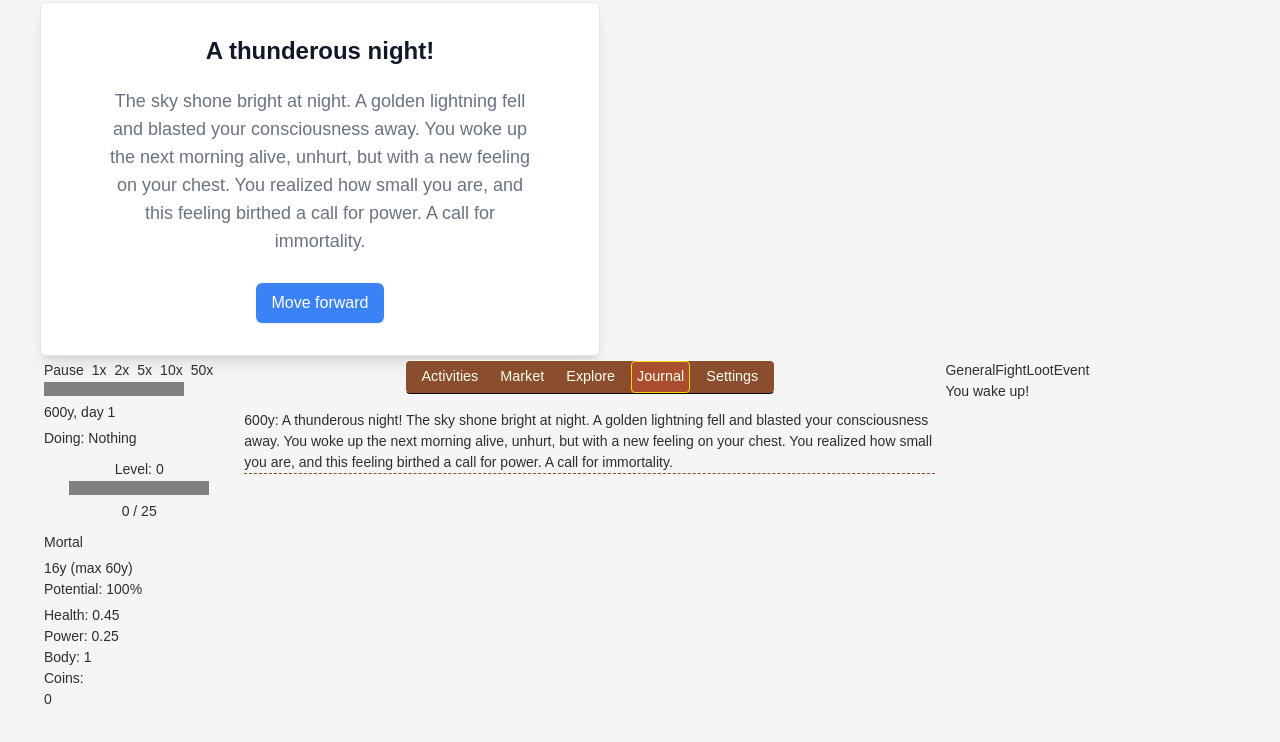
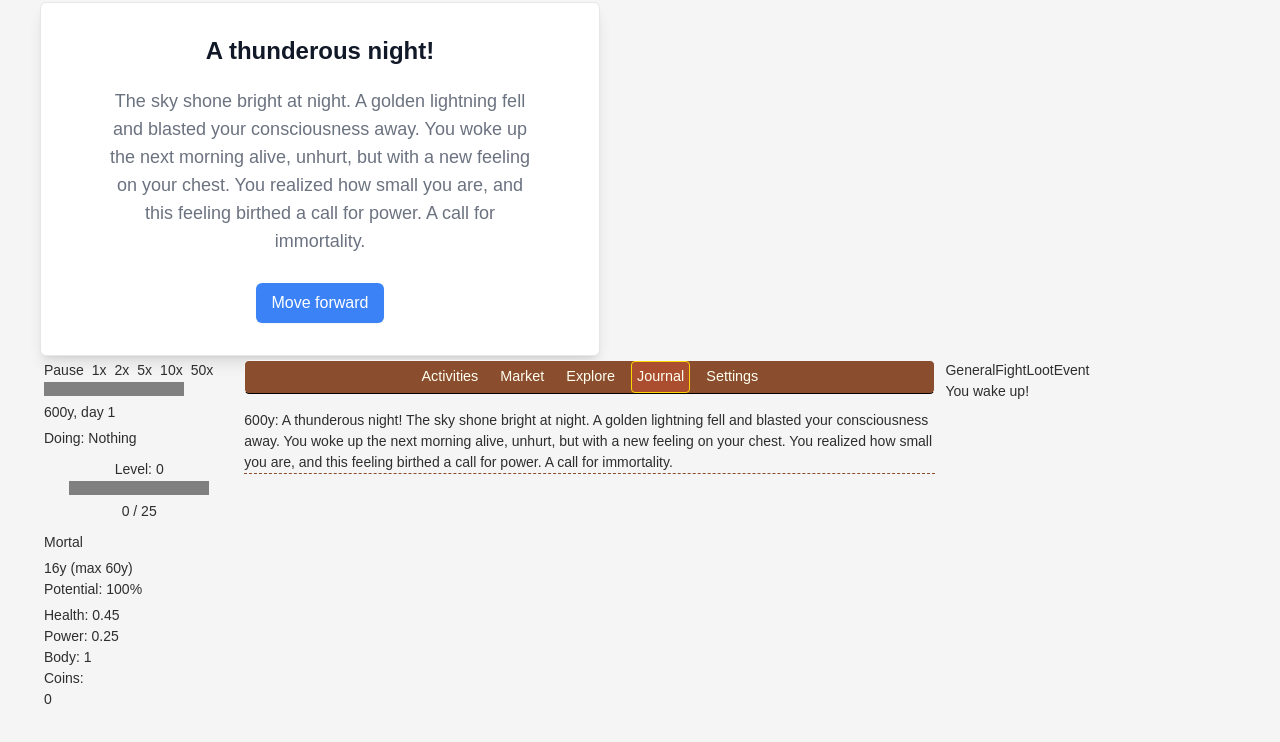
Before and after one commit to starkrieg/react-pj1, a Next.js app: page / in a window 1280 px wide. Shown: the top 742 px of the page. Built offline with nearby package versions, Linux system fonts and the light colour scheme.

Commit message:
fix: navigation content width

```diff
--- a/src/app/globals.css
+++ b/src/app/globals.css
@@ -171,8 +171,6 @@ body {
   justify-content: center;
   border-radius: 5px;
   gap: 10px;
-  margin-left: auto;
-  margin-right: auto;
   margin-bottom: 1rem;
   padding-left: 10px;
   padding-right: 10px;
```
